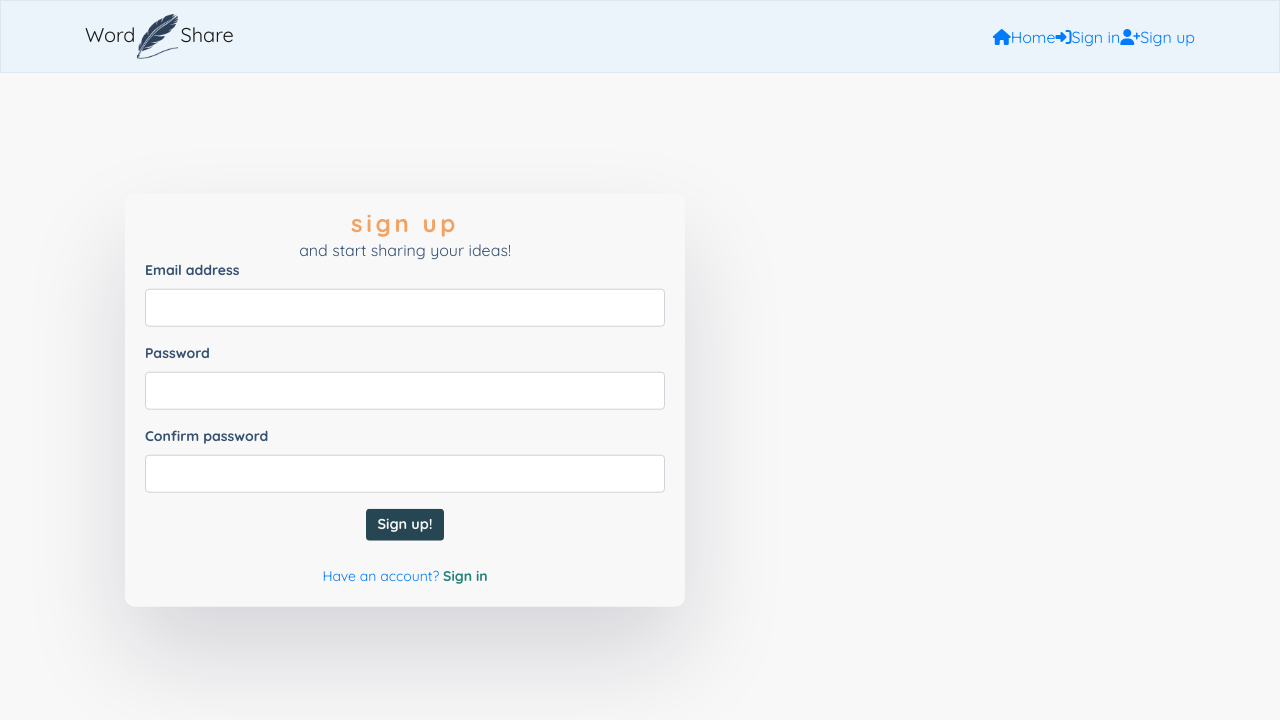
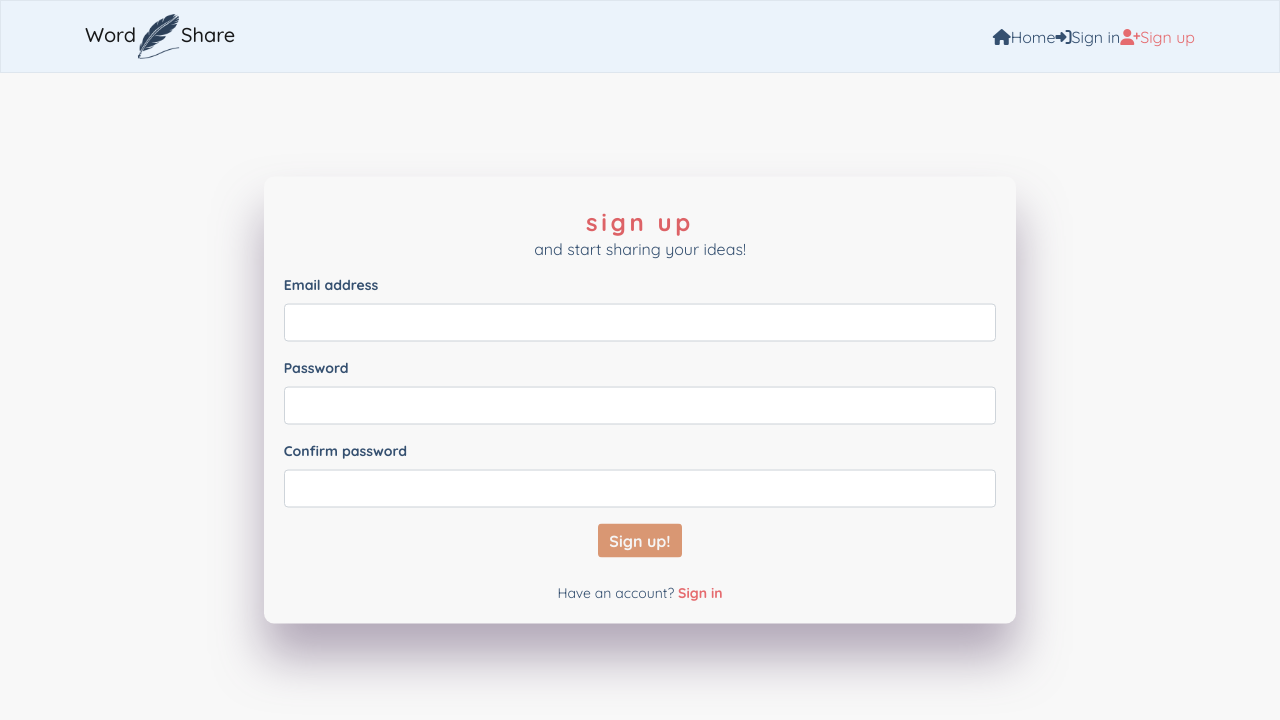
Before and after one commit to GNikroo/wordshare, a React (Create React App) app: page /signup in a window 1280 px wide. Shown: the top 720 px of the page. Built offline with nearby package versions, Linux system fonts and the light colour scheme.

Commit message:
Finish sign up form function and style

```diff
--- a/src/App.module.css
+++ b/src/App.module.css
@@ -1,3 +1,7 @@
+* {
+    box-sizing: border-box;
+}
+
 .App {
     font-family: 'Quicksand', sans-serif;
     color: #355070;
@@ -8,3 +12,14 @@
 .Main {
     padding-top: 81px;
 }
+
+a {
+    color: inherit;
+}
+
+a:hover {
+    transition: all 0.2s;
+    text-decoration: none;
+    color: #b56576;
+    cursor: pointer;
+}
--- a/src/components/NavBar.js
+++ b/src/components/NavBar.js
@@ -13,7 +13,7 @@ const NavBar = () => {
         >
             <Container>
                 <NavLink to='/'>
-                    <Navbar.Brand>
+                    <Navbar.Brand className={styles.Brand}>
                         Word
                         <img
                             src={logo}
--- a/src/styles/Button.module.css
+++ b/src/styles/Button.module.css
@@ -1,7 +1,7 @@
 .Button {
-    background-color: #264653;
+    background-color: #d99773;
     color: whitesmoke;
-    font-size: 0.9rem;
+    font-size: 1rem;
     font-weight: bold;
     align-self: center;
     border-color: transparent;
@@ -12,21 +12,22 @@
 }
 
 .Button:hover {
-    background-color: #2a9d8f !important;
+    background-color: #eaac8b !important;
     color: whitesmoke;
     border-color: transparent;
     cursor: pointer;
 }
 
 .Button:hover:active {
-    background-color: #2a9d8f !important;
+    background-color: #eaac8b !important;
 }
 
 .Button:active {
-    background-color: #2a9d8f !important;
+    background-color: #eaac8b !important;
+    color: #c16b7d;
 }
 
 .Button:focus {
-    background-color: #2a9d8f;
+    background-color: #eaac8b;
     border-color: transparent;
 }
--- a/src/styles/NavBar.module.css
+++ b/src/styles/NavBar.module.css
@@ -2,3 +2,12 @@
     background-color: #ebf3fb;
     border: 1px solid #dee6ee;
 }
+
+.Brand {
+    font-weight: 500;
+}
+
+.Active {
+    text-decoration: none;
+    color: #e56b6f;
+}
--- a/src/styles/SignUpForm.module.css
+++ b/src/styles/SignUpForm.module.css
@@ -5,37 +5,29 @@
     top: 50%;
     left: 50%;
     transform: translate(-50%, -50%);
+    text-align: center;
 }
 
 .Card {
     max-height: 45rem;
-    text-align: center;
+    display: inline-block;
     padding: 2.5rem;
     background-color: inherit;
     border: none;
-    max-width: 40rem;
+    min-width: 18rem;
+    width: 75%;
     font-size: 14px;
     position: relative;
 }
 
 .Body {
-    /* padding: 1.5rem; */
     border-radius: 10px;
-    box-shadow: rgba(17, 12, 46, 0.15) 0px 48px 100px 0px;
-}
-
-.Input {
-    background: #ffffff;
-    border: 1px solid #f0f1f9;
-    box-sizing: border-box;
-    border-radius: 2px;
-    color: #7177a1;
-    text-align: center;
-    padding: 10px;
+    box-shadow: rgba(109, 89, 122, 0.5) 0px 34px 48px 0px;
 }
 
 .Title {
-    color: #f4a261;
+    color: #dd6266;
+    padding-top: 1rem;
     font-style: normal;
     font-weight: bold;
     font-size: 24px;
@@ -46,6 +38,7 @@
 
 .Text {
     margin: 0;
+    padding-bottom: 1rem;
     font-size: 16px;
     text-align: center;
     line-height: 19px;
@@ -61,5 +54,5 @@
 
 .Link span {
     font-weight: bold;
-    color: #258277;
+    color: #e56b6f;
 }
```
